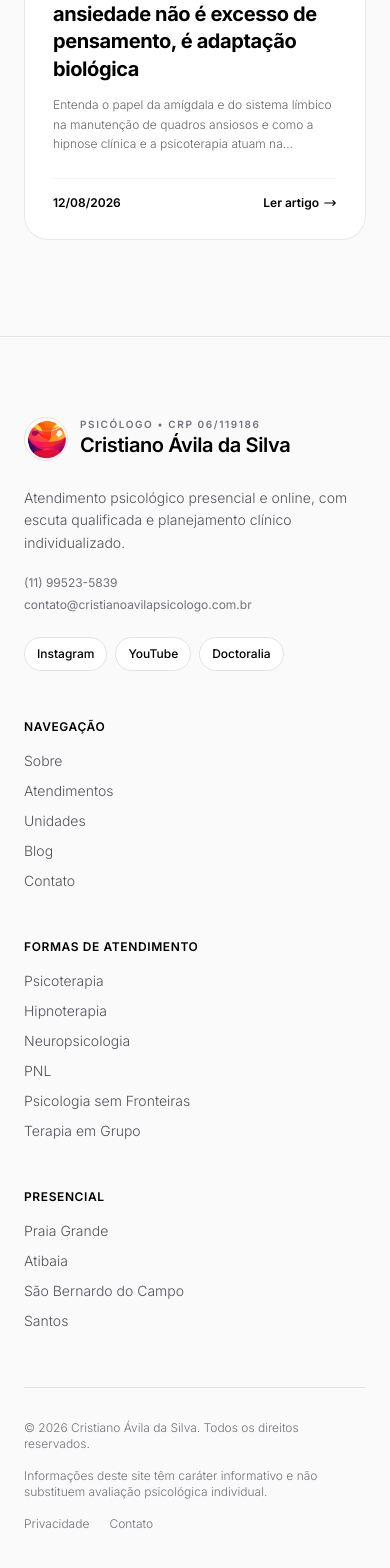
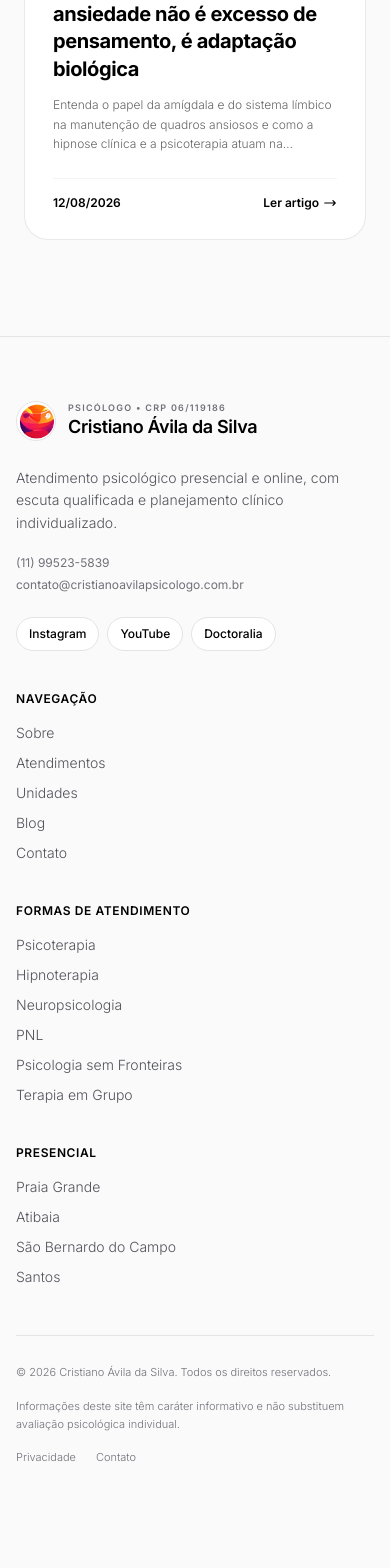
Before and after one commit to RennanLucas/cristiano-avila-site, a Next.js app: page /blog in a window 390 px wide. Shown: the part 1817-3385 px from the top of the page. Built offline with nearby package versions, Linux system fonts and the light colour scheme.

Commit message:
fix: prevent footer overflow on mobile

```diff
--- a/src/components/Footer.tsx
+++ b/src/components/Footer.tsx
@@ -8,73 +8,43 @@ export default function Footer() {
   const publicSpecialties = SPECIALTIES_DATA.filter((item) => isPublicSpecialty(item.id)).slice(0, 6);
 
   return (
-    <footer className="bg-zinc-50 pt-20 pb-12 border-t border-zinc-200 text-black">
-      <div className="max-w-7xl mx-auto px-6">
-        <div className="grid grid-cols-1 md:grid-cols-2 lg:grid-cols-12 gap-12 lg:gap-8 pb-14 border-b border-zinc-200">
-          <div className="lg:col-span-5 space-y-5">
-            <Link href="/" className="inline-flex items-center gap-3 group">
-              <div className="relative w-11 h-11 rounded-full overflow-hidden shrink-0 border border-zinc-200 bg-white">
+    <footer className="border-t border-zinc-200 bg-zinc-50 pb-28 pt-16 text-black sm:pb-12 sm:pt-20">
+      <div className="mx-auto max-w-7xl px-4 sm:px-6">
+        <div className="grid grid-cols-1 gap-10 border-b border-zinc-200 pb-12 sm:gap-12 sm:pb-14 md:grid-cols-2 lg:grid-cols-12 lg:gap-8">
+          <div className="min-w-0 space-y-5 lg:col-span-5">
+            <Link href="/" className="group inline-flex max-w-full items-center gap-3">
+              <div className="relative h-10 w-10 shrink-0 overflow-hidden rounded-full border border-zinc-200 bg-white sm:h-11 sm:w-11">
                 <Image src="/images/logo-icon.png" alt="Símbolo da marca Cristiano Ávila" fill sizes="44px" className="object-cover" />
               </div>
-              <div className="flex flex-col text-left">
-                <span className="text-[10px] uppercase font-semibold tracking-[0.16em] text-zinc-500 leading-none">Psicólogo • {PROFESSIONAL_REGISTRATION}</span>
-                <span className="font-semibold text-xl tracking-tight text-black leading-tight mt-1">{CLINIC_CONTACT.fullName}</span>
+              <div className="min-w-0 text-left">
+                <span className="block truncate text-[9px] font-semibold uppercase leading-none tracking-[0.14em] text-zinc-500 sm:text-[10px] sm:tracking-[0.16em]">Psicólogo • {PROFESSIONAL_REGISTRATION}</span>
+                <span className="mt-1 block truncate text-lg font-semibold leading-tight tracking-tight text-black sm:text-xl">{CLINIC_CONTACT.fullName}</span>
               </div>
             </Link>
 
-            <p className="text-zinc-600 text-sm leading-relaxed max-w-md font-light">
-              Atendimento psicológico presencial e online, com escuta qualificada e planejamento clínico individualizado.
-            </p>
+            <p className="max-w-md text-sm font-light leading-relaxed text-zinc-600">Atendimento psicológico presencial e online, com escuta qualificada e planejamento clínico individualizado.</p>
 
-            <div className="text-xs text-zinc-500 space-y-1.5">
+            <div className="min-w-0 space-y-1.5 text-xs text-zinc-500">
               <p>{CLINIC_CONTACT.phone}</p>
-              <p>{CLINIC_CONTACT.email}</p>
+              <p className="break-all">{CLINIC_CONTACT.email}</p>
             </div>
 
             <div className="flex flex-wrap gap-2 pt-1">
-              <a href={CLINIC_CONTACT.instagram} target="_blank" rel="noopener noreferrer" className="px-3 py-2 rounded-full bg-white border border-zinc-200 text-xs font-medium hover:border-zinc-400 transition-colors">Instagram</a>
-              <a href={CLINIC_CONTACT.youtube} target="_blank" rel="noopener noreferrer" className="px-3 py-2 rounded-full bg-white border border-zinc-200 text-xs font-medium hover:border-zinc-400 transition-colors">YouTube</a>
-              <a href={CLINIC_CONTACT.doctoraliaUrl} target="_blank" rel="noopener noreferrer" className="px-3 py-2 rounded-full bg-white border border-zinc-200 text-xs font-medium hover:border-zinc-400 transition-colors">Doctoralia</a>
+              <a href={CLINIC_CONTACT.instagram} target="_blank" rel="noopener noreferrer" className="rounded-full border border-zinc-200 bg-white px-3 py-2 text-xs font-medium transition-colors hover:border-zinc-400">Instagram</a>
+              <a href={CLINIC_CONTACT.youtube} target="_blank" rel="noopener noreferrer" className="rounded-full border border-zinc-200 bg-white px-3 py-2 text-xs font-medium transition-colors hover:border-zinc-400">YouTube</a>
+              <a href={CLINIC_CONTACT.doctoraliaUrl} target="_blank" rel="noopener noreferrer" className="rounded-full border border-zinc-200 bg-white px-3 py-2 text-xs font-medium transition-colors hover:border-zinc-400">Doctoralia</a>
             </div>
           </div>
 
-          <div className="lg:col-span-2">
-            <h2 className="text-xs font-semibold uppercase tracking-wider text-black mb-4">Navegação</h2>
-            <ul className="space-y-2.5 text-sm text-zinc-600 font-light">
-              <li><Link href="/sobre" className="hover:text-black">Sobre</Link></li>
-              <li><Link href="/#especialidades" className="hover:text-black">Atendimentos</Link></li>
-              <li><Link href="/unidades" className="hover:text-black">Unidades</Link></li>
-              <li><Link href="/blog" className="hover:text-black">Blog</Link></li>
-              <li><Link href="/contato" className="hover:text-black">Contato</Link></li>
-            </ul>
-          </div>
-
-          <div className="lg:col-span-3">
-            <h2 className="text-xs font-semibold uppercase tracking-wider text-black mb-4">Formas de atendimento</h2>
-            <ul className="space-y-2.5 text-sm text-zinc-600 font-light">
-              {publicSpecialties.map((item) => (
-                <li key={item.id}><Link href={`/especialidades/${item.slug}`} className="hover:text-black">{item.title}</Link></li>
-              ))}
-            </ul>
-          </div>
-
-          <div className="lg:col-span-2">
-            <h2 className="text-xs font-semibold uppercase tracking-wider text-black mb-4">Presencial</h2>
-            <ul className="space-y-2.5 text-sm text-zinc-600 font-light">
-              {CURRENT_UNITS.map((unit) => (
-                <li key={unit.id}><Link href={`/unidades#${unit.id}`} className="hover:text-black">{unit.city}</Link></li>
-              ))}
-            </ul>
-          </div>
+          <div className="lg:col-span-2"><h2 className="mb-4 text-xs font-semibold uppercase tracking-wider text-black">Navegação</h2><ul className="space-y-2.5 text-sm font-light text-zinc-600"><li><Link href="/sobre" className="hover:text-black">Sobre</Link></li><li><Link href="/#especialidades" className="hover:text-black">Atendimentos</Link></li><li><Link href="/unidades" className="hover:text-black">Unidades</Link></li><li><Link href="/blog" className="hover:text-black">Blog</Link></li><li><Link href="/contato" className="hover:text-black">Contato</Link></li></ul></div>
+          <div className="lg:col-span-3"><h2 className="mb-4 text-xs font-semibold uppercase tracking-wider text-black">Formas de atendimento</h2><ul className="space-y-2.5 text-sm font-light text-zinc-600">{publicSpecialties.map((item) => <li key={item.id}><Link href={`/especialidades/${item.slug}`} className="hover:text-black">{item.title}</Link></li>)}</ul></div>
+          <div className="lg:col-span-2"><h2 className="mb-4 text-xs font-semibold uppercase tracking-wider text-black">Presencial</h2><ul className="space-y-2.5 text-sm font-light text-zinc-600">{CURRENT_UNITS.map((unit) => <li key={unit.id}><Link href={`/unidades#${unit.id}`} className="hover:text-black">{unit.city}</Link></li>)}</ul></div>
         </div>
 
-        <div className="pt-8 flex flex-col md:flex-row items-start md:items-center justify-between gap-4 text-xs text-zinc-500 font-light">
+        <div className="flex flex-col items-start justify-between gap-4 pt-7 text-[11px] font-light leading-relaxed text-zinc-500 sm:pt-8 sm:text-xs md:flex-row md:items-center">
           <p>© {new Date().getFullYear()} {CLINIC_CONTACT.fullName}. Todos os direitos reservados.</p>
           <p className="max-w-xl">Informações deste site têm caráter informativo e não substituem avaliação psicológica individual.</p>
-          <div className="flex items-center gap-5">
-            <Link href="/politica-de-privacidade" className="hover:text-black">Privacidade</Link>
-            <Link href="/contato" className="hover:text-black">Contato</Link>
-          </div>
+          <div className="flex flex-wrap items-center gap-5"><Link href="/politica-de-privacidade" className="hover:text-black">Privacidade</Link><Link href="/contato" className="hover:text-black">Contato</Link></div>
         </div>
       </div>
     </footer>
```
